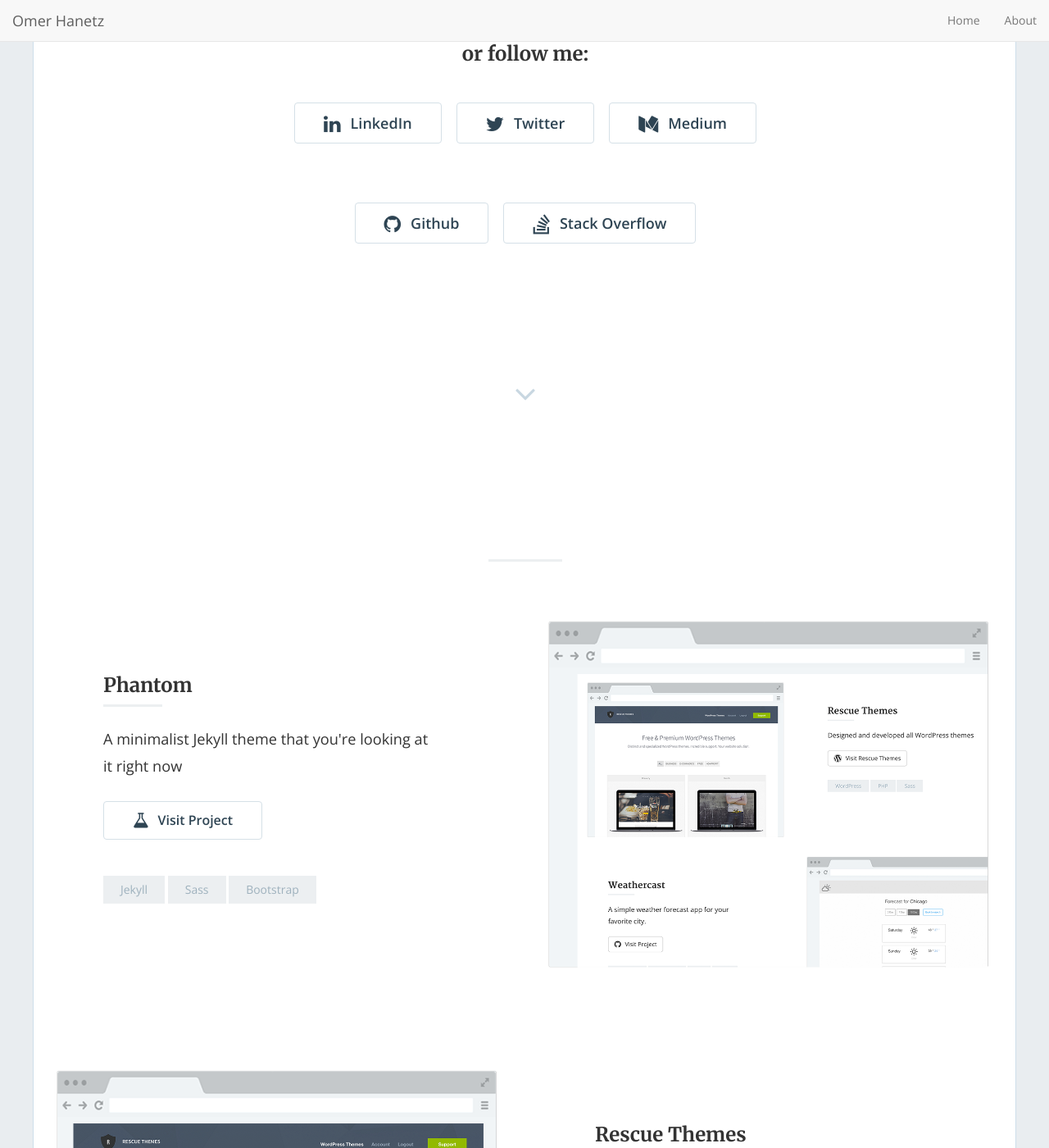
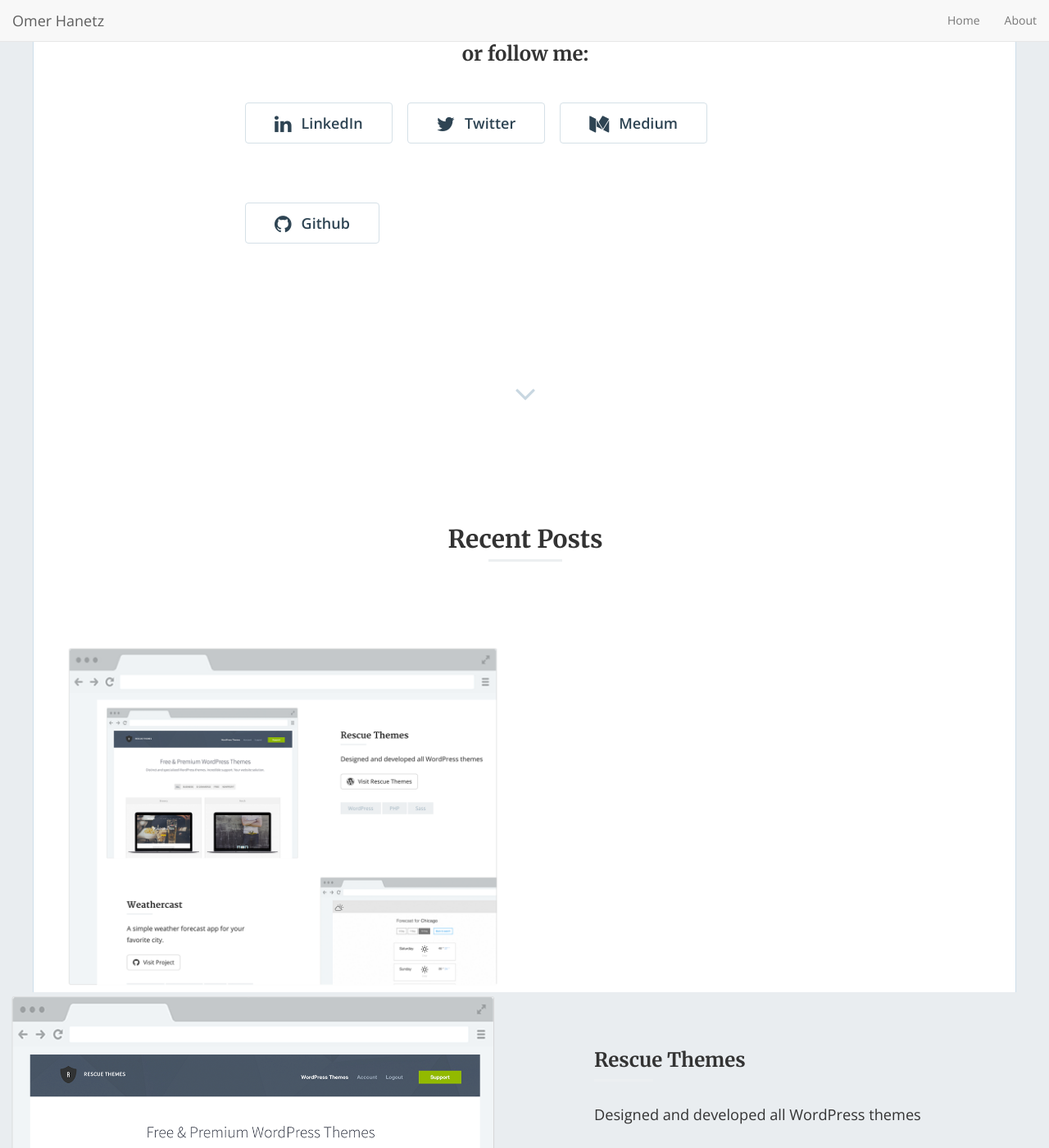
Before and after one commit to ohanetz/hanetz.com, a Jekyll site: the page docs/index.html, which Jekyll copies as it is, in a window 1280 px wide and 1400 px high, scrolled down 434 px. Shown: the whole window at 82% size. Built offline with Jekyll 4.4.1, drawn with Linux system fonts in a browser that asks for light colours; nearby versions of some CDN libraries; a script that is not in the unit is left out.

Commit message:
Fixed medium posts slider layout

```diff
--- a/_config.yml
+++ b/_config.yml
@@ -23,6 +23,8 @@
 github_username: 'ohanetz'
 medium_username: 'http://blog.hanetz.com'
 so_username: '3306912/hanetz'
+
+section_title: 'Recent Posts'
 
 # Build settings
 markdown: kramdown
--- a/docs/atom.xml
+++ b/docs/atom.xml
@@ -4,7 +4,7 @@
  <title>Omer Hanetz</title>
  <link href="http://hanetz.com/atom.xml" rel="self"/>
  <link href="http://hanetz.com/"/>
- <updated>2020-03-10T10:23:16+02:00</updated>
+ <updated>2020-03-10T13:39:36+02:00</updated>
  <id>http://hanetz.com</id>
  <author>
    <name>Omer Hanetz</name>
--- a/docs/feed.xml
+++ b/docs/feed.xml
@@ -5,8 +5,8 @@
     <description>I am writing code ever since I learned how to use a keyboard, and I still think that nothing beats the feeling you get when you see your code runs as you expect.</description>
     <link>http://hanetz.comhttps://ohanetz.github.io/hanetz.com/</link>
     <atom:link href="http://hanetz.comhttps://ohanetz.github.io/hanetz.com/feed.xml" rel="self" type="application/rss+xml"/>
-    <pubDate>Tue, 10 Mar 2020 10:23:16 +0200</pubDate>
-    <lastBuildDate>Tue, 10 Mar 2020 10:23:16 +0200</lastBuildDate>
+    <pubDate>Tue, 10 Mar 2020 13:39:36 +0200</pubDate>
+    <lastBuildDate>Tue, 10 Mar 2020 13:39:36 +0200</lastBuildDate>
     <generator>Jekyll v3.8.6</generator>
 
       <item>
--- a/docs/index.html
+++ b/docs/index.html
@@ -137,15 +137,10 @@
               <a href="http://blog.hanetz.com"><button class="btn btn-default btn-lg"><i class="fa fa-medium fa-lg"></i>Medium</button></a>
 
 
-          </div>
-
-          <div class="hero-buttons">
-
-
               <a href="https://github.com/ohanetz"><button class="btn btn-default btn-lg"><i class="fa fa-github fa-lg"></i>Github</button></a>
 
 
-              <a href="https://stackoverflow.com/users/3306912/hanetz?tab=profile"><button class="btn btn-default btn-lg"><i class="fa fa-stack-overflow fa-lg"></i>Stack Overflow</button></a>
+              <!--<a href="https://stackoverflow.com/users/3306912/hanetz?tab=profile"><button class="btn btn-default btn-lg"><i class="fa fa-stack-overflow fa-lg"></i>Stack Overflow</button></a>-->
 
 
           </div>
@@ -157,15 +152,6 @@
       <a class="section-jump text-center" href="#portfolio">
         <i class="fa fa-angle-down fa-3x"></i>
       </a>
-
-<div id="retainable-rss-embed"
-data-rss="https://medium.com/feed/@hawkseye"
-data-maxcols="2"
-data-layout="grid"
-data-poststyle="inline"
-data-readmore="Read post"
-data-buttonclass="btn btn-primary"
-data-offset="-100"></div>
 
     </div>
 
@@ -180,7 +166,7 @@
           <div class="col-md-12">
 
 
-            <h2 class="section-title text-center"></h2>
+            <h2 class="section-title text-center">Recent Posts</h2>
 
 
             <p class="section-subtitle text-center"></p>
@@ -188,6 +174,16 @@
 
             <div class="break"></div>
 
+<div id="retainable-rss-embed"
+data-rss="https://medium.com/feed/@hawkseye"
+data-maxcols="2"
+data-layout="grid"
+data-poststyle="inline"
+data-readmore="Read post"
+data-buttonclass="btn btn-primary"
+data-offset="-100"></div>
+
+<!--
 
               <div class="wow fadeIn">
 
@@ -420,7 +416,7 @@
 
 
 
-
+-->
           </div>
         </div>
       </div>
```
Also changed, not shown: _includes/home-hero.html (+1 -15 lines), _layouts/home.html (+11 -1 lines).
